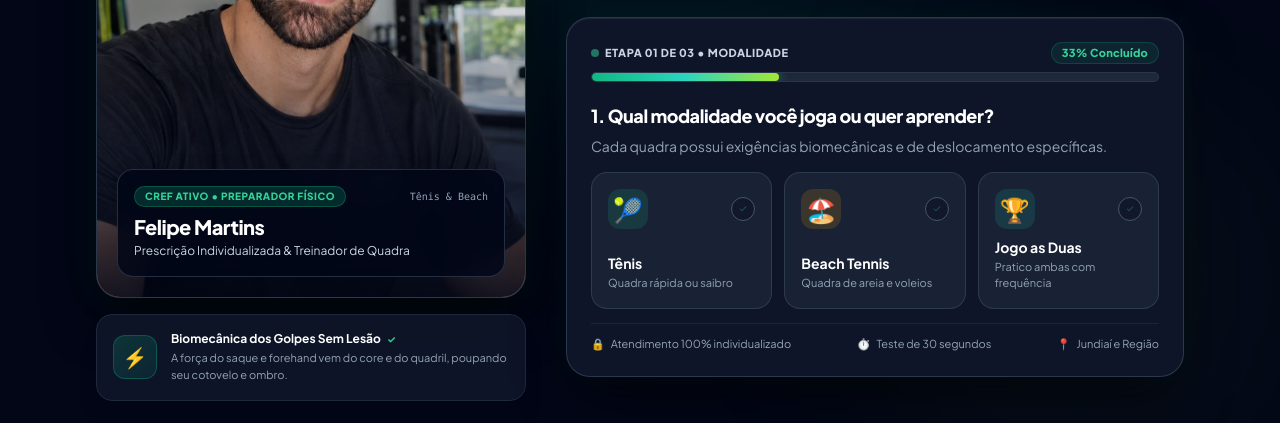
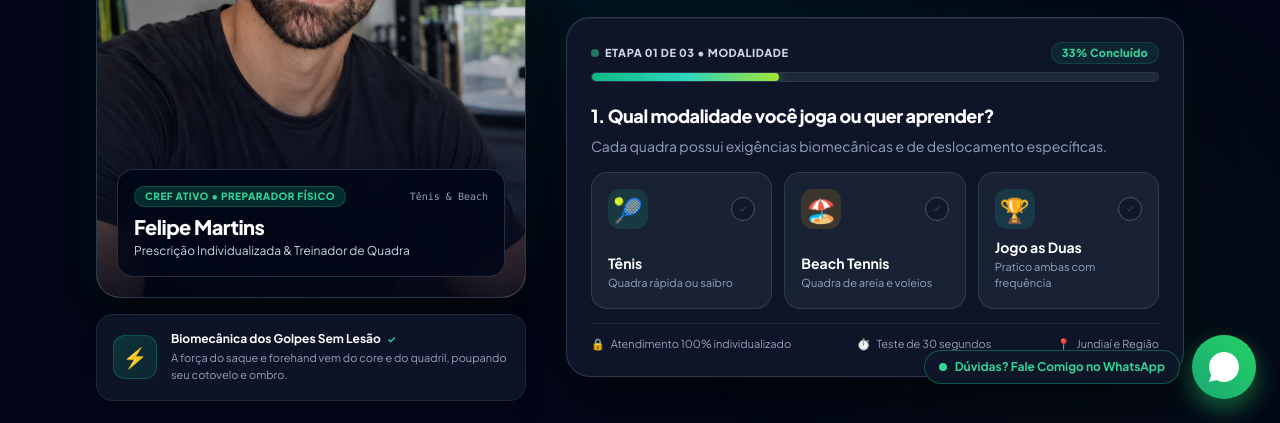
Before and after one commit to felipemartins008-create/personaltenis, a website: page public/index.html in a window 1280 px wide. Shown: the part 377-800 px from the top of the page. Drawn offline with nearby package versions, Linux system fonts and the light colour scheme.

Commit message:
feat: adicionar botao flutuante do whatsapp com animacao de pulso e chamada direta

```diff
--- a/public/index.html
+++ b/public/index.html
@@ -949,6 +949,34 @@
     </div>
   </footer>
 
+  <!-- BOTÃO FLUTUANTE DO WHATSAPP -->
+  <aside aria-label="Contato rápido via WhatsApp" class="fixed bottom-5 right-5 sm:bottom-6 sm:right-6 z-50 flex items-center gap-3">
+    <!-- Balão de Tooltip Informativo (Desktop / Tablet) -->
+    <a href="https://wa.me/5511961343759?text=Ol%C3%A1%20Felipe!%20Estou%20no%20site%20e%20gostaria%20de%20tirar%20d%C3%BAvidas%20sobre%20aulas%20e%20prepara%C3%A7%C3%A3o%20f%C3%ADsica%20para%20T%C3%AAnis."
+       target="_blank"
+       rel="noopener noreferrer"
+       class="hidden sm:flex items-center gap-2 px-3.5 py-2 rounded-full bg-slate-900/95 border border-emerald-500/40 text-emerald-400 text-xs font-bold shadow-xl backdrop-blur-md hover:border-emerald-400 hover:text-white transition-all transform hover:-translate-x-1">
+      <span class="w-2 h-2 rounded-full bg-emerald-400 animate-ping"></span>
+      <span>Dúvidas? Fale Comigo no WhatsApp</span>
+    </a>
+
+    <!-- Ícone Flutuante com Pulso -->
+    <a href="https://wa.me/5511961343759?text=Ol%C3%A1%20Felipe!%20Estou%20no%20site%20e%20gostaria%20de%20tirar%20d%C3%BAvidas%20sobre%20aulas%20e%20prepara%C3%A7%C3%A3o%20f%C3%ADsica%20para%20T%C3%AAnis."
+       target="_blank"
+       rel="noopener noreferrer"
+       title="Falar com Felipe Martins no WhatsApp"
+       class="relative w-14 h-14 sm:w-16 sm:h-16 rounded-full bg-gradient-to-tr from-[#128C7E] to-[#25D366] text-white flex items-center justify-center shadow-[0_10px_25px_rgba(37,211,102,0.45)] hover:shadow-[0_15px_35px_rgba(37,211,102,0.65)] hover:scale-105 active:scale-95 transition-all group">
+
+      <!-- Halo de Pulso -->
+      <span class="absolute inset-0 rounded-full bg-[#25D366] opacity-40 animate-ping pointer-events-none"></span>
+
+      <!-- Ícone Oficial do WhatsApp -->
+      <svg class="w-8 h-8 sm:w-9 sm:h-9 fill-current relative z-10 transition-transform group-hover:rotate-6" viewBox="0 0 24 24">
+        <path d="M12.031 6.172c-3.181 0-5.767 2.586-5.768 5.766-.001 1.298.38 2.27 1.019 3.287l-.582 2.128 2.182-.573c.978.58 1.911.928 3.145.929 3.178 0 5.767-2.587 5.768-5.766.001-3.187-2.575-5.77-5.764-5.771zm3.392 8.244c-.144.405-.837.774-1.17.824-.299.045-.677.063-1.092-.069-.252-.08-.575-.187-.988-.365-1.739-.751-2.874-2.502-2.961-2.617-.087-.116-.708-.94-.708-1.793s.448-1.273.607-1.446c.159-.173.346-.217.462-.217l.332.006c.106.005.249-.04.39.298.144.347.491 1.2.534 1.287.043.087.072.188.014.304-.058.116-.087.188-.173.289l-.26.304c-.087.086-.177.18-.076.353.101.173.45 0.742.966 1.201.664.591 1.224.774 1.397.86.173.086.275.072.376-.044.101-.116.433-.506.549-.679.116-.173.231-.145.39-.087s1.011.477 1.184.564.289.13.332.202c.043.073.043.42-.101.825zM12 2C6.477 2 2 6.477 2 12c0 1.891.524 3.662 1.435 5.179L2 22l4.957-1.398A9.957 9.957 0 0012 22c5.523 0 10-4.477 10-10S17.523 2 12 2z"/>
+      </svg>
+    </a>
+  </aside>
+
   <!-- SCRIPT DO QUIZ & FUNIL -->
   <script>
     const userAnswers = {
```
